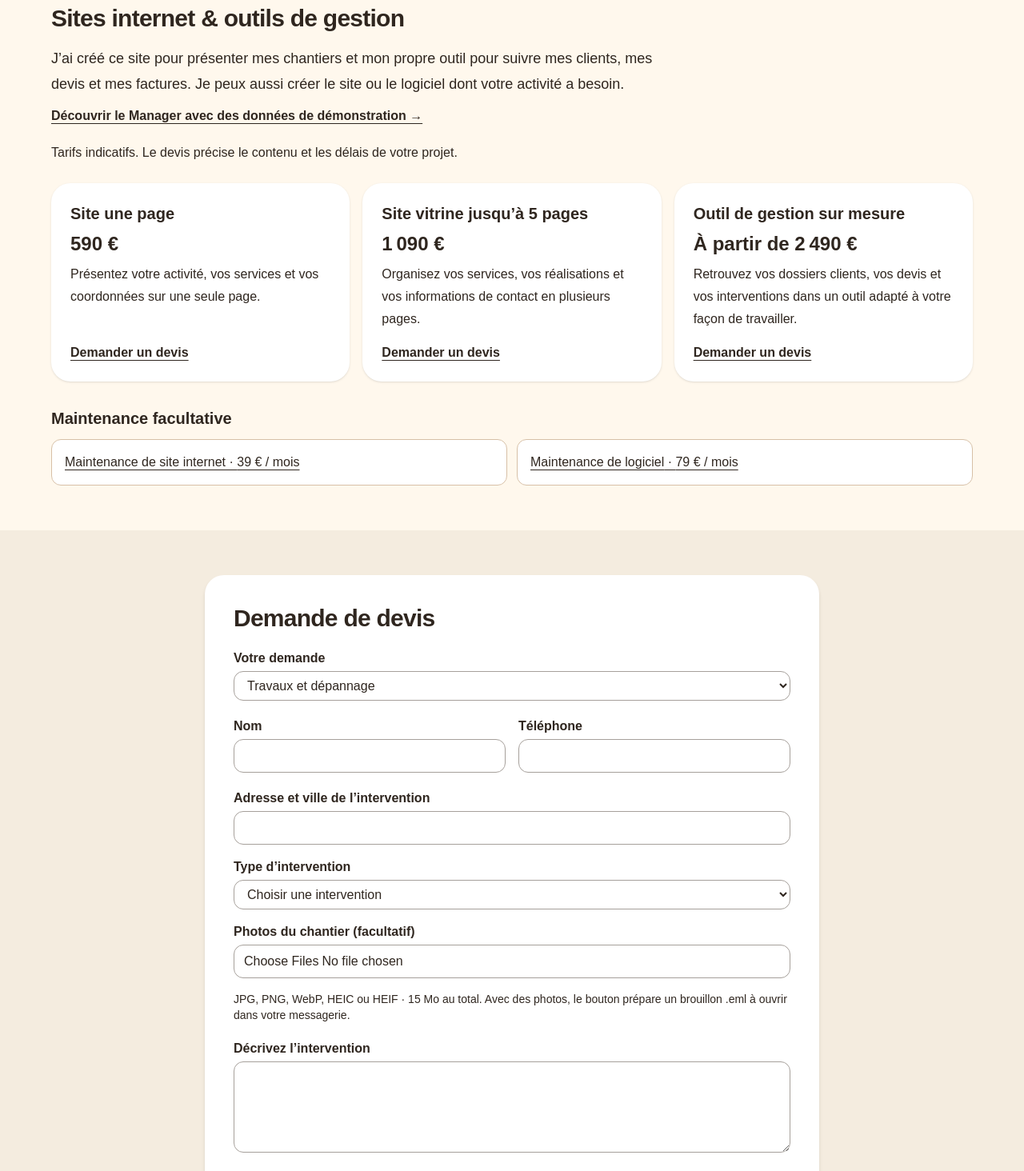
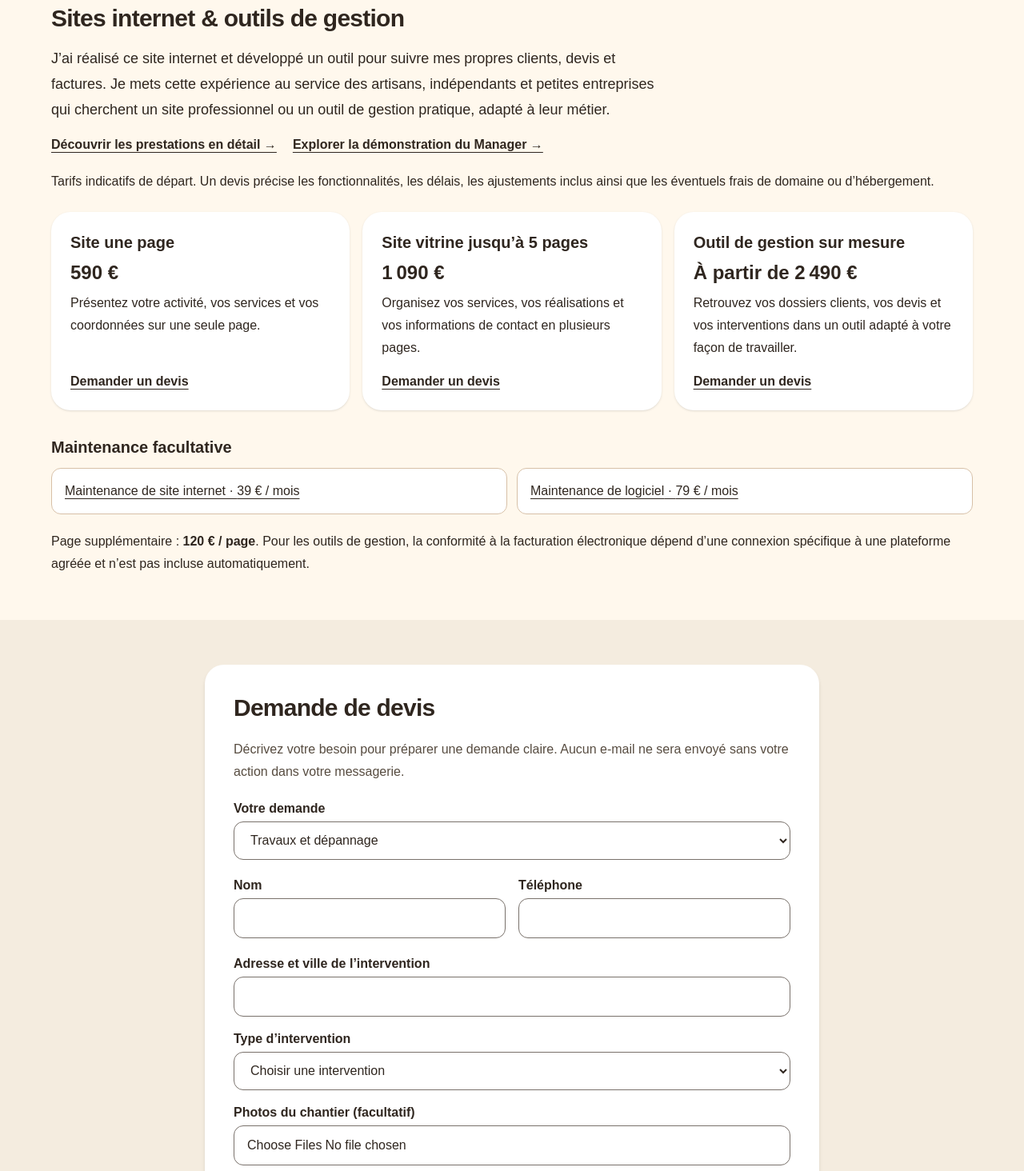
Before and after one commit to MD-Multiservices/MD-Multiservices, a Next.js app: page / in a window 1280 px wide. Shown: the part 3780-5244 px from the top of the page at 80% size. Built offline with nearby package versions, Linux system fonts and the light colour scheme.

Commit message:
feat: clarifier formulaires, prix additionnel et parcours prestations numériques

```diff
--- a/app/QuoteRequest.tsx
+++ b/app/QuoteRequest.tsx
@@ -8,7 +8,8 @@ const offers = [
   { id: "vitrine", label: "Site vitrine jusqu’à 5 pages", price: "1 090 €", detail: "Organisez vos services, vos réalisations et vos informations de contact en plusieurs pages." },
   { id: "outil", label: "Outil de gestion sur mesure", price: "À partir de 2 490 €", detail: "Retrouvez vos dossiers clients, vos devis et vos interventions dans un outil adapté à votre façon de travailler." },
   { id: "suivi-site", label: "Maintenance de site internet", price: "39 € / mois", detail: "Suivi mensuel facultatif pour votre site." },
-  { id: "suivi-outil", label: "Maintenance de logiciel", price: "79 € / mois", detail: "Suivi mensuel facultatif pour votre outil de gestion." }
+  { id: "suivi-outil", label: "Maintenance de logiciel", price: "79 € / mois", detail: "Suivi mensuel facultatif pour votre outil de gestion." },
+  { id: "page-supplementaire", label: "Page supplémentaire", price: "120 € / page", detail: "Une page complémentaire pour un site existant, après validation du périmètre." }
 ] as const;
 
 export type RequestKind = "travaux" | typeof offers[number]["id"];
@@ -19,9 +20,9 @@ export function DigitalOffers({ onSelect }: { onSelect: Props["onChange"] }) {
     <section id="services-numeriques" aria-labelledby="digital-title" className="bg-[#fff8ed] px-5 py-14">
       <div className="mx-auto max-w-6xl">
         <h2 id="digital-title" className="text-3xl font-black">Sites internet &amp; outils de gestion</h2>
-        <p className="mt-4 max-w-3xl text-lg leading-8">J’ai créé ce site pour présenter mes chantiers et mon propre outil pour suivre mes clients, mes devis et mes factures. Je peux aussi créer le site ou le logiciel dont votre activité a besoin.</p>
-        <a className="mt-3 inline-block font-bold underline underline-offset-4" href="https://md-multiservices-manager.vercel.app/demo">Découvrir le Manager avec des données de démonstration →</a>
-        <p className="mt-5 leading-7">Tarifs indicatifs. Le devis précise le contenu et les délais de votre projet.</p>
+        <p className="mt-4 max-w-3xl text-lg leading-8">J’ai réalisé ce site internet et développé un outil pour suivre mes propres clients, devis et factures. Je mets cette expérience au service des artisans, indépendants et petites entreprises qui cherchent un site professionnel ou un outil de gestion pratique, adapté à leur métier.</p>
+        <div className="mt-4 flex flex-wrap gap-5"><a className="inline-block font-bold underline underline-offset-4" href="/sites-internet">Découvrir les prestations en détail →</a><a className="inline-block font-bold underline underline-offset-4" href="https://md-multiservices-manager.vercel.app/demo" target="_blank" rel="noopener noreferrer">Explorer la démonstration du Manager →</a></div>
+        <p className="mt-5 leading-7">Tarifs indicatifs de départ. Un devis précise les fonctionnalités, les délais, les ajustements inclus ainsi que les éventuels frais de domaine ou d’hébergement.</p>
         <div className="mt-6 grid gap-4 md:grid-cols-3">
           {offers.slice(0, 3).map(offer => (
             <article key={offer.id} className="flex flex-col items-start rounded-3xl bg-white p-6 shadow-sm">
@@ -33,15 +34,16 @@ export function DigitalOffers({ onSelect }: { onSelect: Props["onChange"] }) {
           ))}
         </div>
         <h3 className="mt-8 text-xl font-bold">Maintenance facultative</h3>
-        <div className="mt-3 grid gap-3 sm:grid-cols-2">{offers.slice(3).map(offer =>
+        <div className="mt-3 grid gap-3 sm:grid-cols-2">{offers.slice(3, 5).map(offer =>
           <a key={offer.id} href="#demande-devis" onClick={() => onSelect(offer.id)} className="rounded-xl border border-[#d7c0a7] bg-white p-4 underline underline-offset-4">{offer.label} · {offer.price}</a>
         )}</div>
+        <p className="mt-5 leading-7">Page supplémentaire : <strong>120 € / page</strong>. Pour les outils de gestion, la conformité à la facturation électronique dépend d’une connexion spécifique à une plateforme agréée et n’est pas incluse automatiquement.</p>
       </div>
     </section>
   );
 }
 
-const field = "mt-1 block w-full rounded-xl border border-stone-400 bg-white px-3 py-2 font-normal";
+const field = "mt-1 block min-h-12 w-full rounded-xl border border-stone-500 bg-white px-4 py-3 font-normal text-[#2f261f] focus-visible:outline focus-visible:outline-2";
 const label = "block font-semibold";
 
 export function QuoteForm({ kind, onChange }: Props) {
@@ -86,7 +88,7 @@ export function QuoteForm({ kind, onChange }: Props) {
   return (
     <section id="demande-devis" aria-labelledby="quote-title" className="px-5 py-14">
       <form onSubmit={prepareEmail} className="mx-auto max-w-3xl space-y-5 rounded-3xl bg-white p-6 shadow-md md:p-9">
-        <h2 id="quote-title" className="text-3xl font-black">Demande de devis</h2>
+        <h2 id="quote-title" className="text-3xl font-black">Demande de devis</h2><p className="leading-7 text-[#574c40]">Décrivez votre besoin pour préparer une demande claire. Aucun e-mail ne sera envoyé sans votre action dans votre messagerie.</p>
         <label className={label}>Votre demande<select name="service" className={field} value={kind} onChange={e => { setStatus(""); onChange(e.target.value as RequestKind); }}>
           <option value="travaux">Travaux et dépannage</option>
           {offers.map(offer => <option key={offer.id} value={offer.id}>{offer.label}</option>)}
@@ -105,10 +107,11 @@ export function QuoteForm({ kind, onChange }: Props) {
             <input name="photos" type="file" multiple accept={photoAccept} className={field} aria-describedby="photo-help"
               onChange={e => { const input = e.currentTarget; input.setCustomValidity(checkPhotos(Array.from(input.files ?? []))); input.reportValidity(); setStatus(""); }} />
           </label>
-          <p id="photo-help" className="text-sm">JPG, PNG, WebP, HEIC ou HEIF · 15 Mo au total. Avec des photos, le bouton prépare un brouillon .eml à ouvrir dans votre messagerie.</p>
+          <p id="photo-help" className="text-sm">JPG, PNG, WebP, HEIC ou HEIF · 3 photos maximum, 12 Mo au total. Avec des photos, un brouillon .eml sera téléchargé : il faut ensuite l’ouvrir dans une messagerie compatible puis l’envoyer.</p>
         </div> : <div className="space-y-4" key="numerique">
           <label className={label}>Entreprise ou activité<input name="Entreprise ou activité" autoComplete="organization" className={field} /></label>
-          <label className={label}>Site internet actuel (si disponible)<input name="Site actuel" className={field} /></label>
+          <label className={label}>Site internet actuel (si disponible)<input name="Site actuel" type="url" placeholder="https://..." className={field} /></label>
+          <label className={label}>Budget envisagé<select name="Budget" defaultValue="" className={field}><option value="">À définir ensemble</option><option>Moins de 1 000 €</option><option>Entre 1 000 et 2 500 €</option><option>Plus de 2 500 €</option></select></label>
         </div>}
         <label className={label}>{works ? "Décrivez l’intervention" : maintenance ? "Que souhaitez-vous entretenir ou corriger ?" : kind === "outil" ? "Quelles tâches souhaitez-vous simplifier ?" : "Que souhaitez-vous présenter sur votre site ?"}
           <textarea key={works ? "travaux" : kind} name="Description" rows={4} maxLength={1600} required className={field} />
@@ -116,7 +119,7 @@ export function QuoteForm({ kind, onChange }: Props) {
         <label className={label}>Délai souhaité<input name="Délai souhaité" required placeholder="Par exemple, dans le mois" className={field} /></label>
         <label className={label}>Disponibilités pour être rappelé<input name="Disponibilités" className={field} /></label>
         <p>Vous relisez votre demande avant de l’envoyer. Vos coordonnées servent à vous répondre et à établir le devis. <a className="underline" href="/mentions-legales#donnees">Données personnelles</a></p>
-        <button className="rounded-full bg-[#2f261f] px-6 py-3 font-bold text-white" disabled={busy} type="submit">{busy ? "Préparation…" : "Préparer mon e-mail"}</button>
+        <button className="rounded-full bg-[#2f261f] px-6 py-3 font-bold text-white" disabled={busy} type="submit">{busy ? "Préparation…" : "Préparer ma demande"}</button>
         {works && <button type="submit" value="manual" disabled={busy} className="block underline underline-offset-4">Ouvrir ma messagerie et y joindre les photos moi-même</button>}
         <p role="status" className="text-sm leading-6">{status}</p>
       </form>
```
